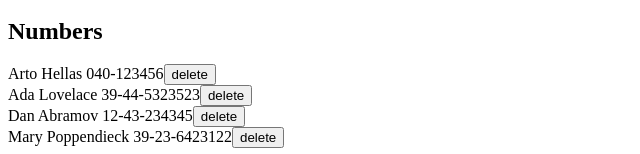
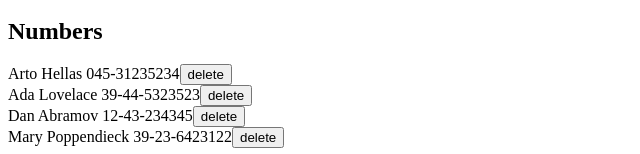
Before and after one commit to leebissessar5/full-stack-open, a React (Create React App) app in the folder part2/phonebook/: page / in a window 1280 px wide. Shown: the part 220-374 px from the top of the page, without its empty margins (0-640 px from the left). Built offline with nearby package versions, Linux system fonts and the light colour scheme; data requests are answered from the project's data file.

Commit message:
complete ex2.15

```diff
--- a/part2/phonebook/db.json
+++ b/part2/phonebook/db.json
@@ -2,7 +2,7 @@
   "persons": [
     {
       "name": "Arto Hellas",
-      "number": "040-123456",
+      "number": "045-31235234",
       "id": 1
     },
     {
--- a/part2/phonebook/src/App.js
+++ b/part2/phonebook/src/App.js
@@ -46,7 +46,20 @@ const App = () => {
     const duplicatePerson = persons.find(person => person.name === newName)
 
     if (duplicatePerson) {
-      alert(`${newName} is already added to the phonebook.`)
+      if (duplicatePerson.number === newNumber) {
+        alert(`${newName} is already added to the phonebook.`)
+      }
+      else if (window.confirm(`${newName} is already added to the phonebook, replace the old number with a new one?`)) {
+        const updatedPerson = {...duplicatePerson, number: newNumber }
+        personService.update(duplicatePerson.id, updatedPerson)
+        .then(updatedPerson => {
+          setPersons(persons.map(person =>
+            person.id === updatedPerson.id ? updatedPerson : person
+          ));
+          setNewName('');
+          setNewNumber('');
+        })
+      }
     } else {
       const newPerson = {
         name: newName,
--- a/part2/phonebook/src/services/person.js
+++ b/part2/phonebook/src/services/person.js
@@ -13,6 +13,11 @@ const create = newObject => {
 
 const remove = (idToRemove) => axios.delete(`${baseUrl}/${idToRemove}`)
 
-const personService = { getAll, create, remove }
+const update = (id, newObject) => {
+    const request = axios.put(`${baseUrl}/${id}`, newObject)
+    return request.then(response => response.data)
+}
+
+const personService = { getAll, create, remove, update }
 
 export default personService
```
